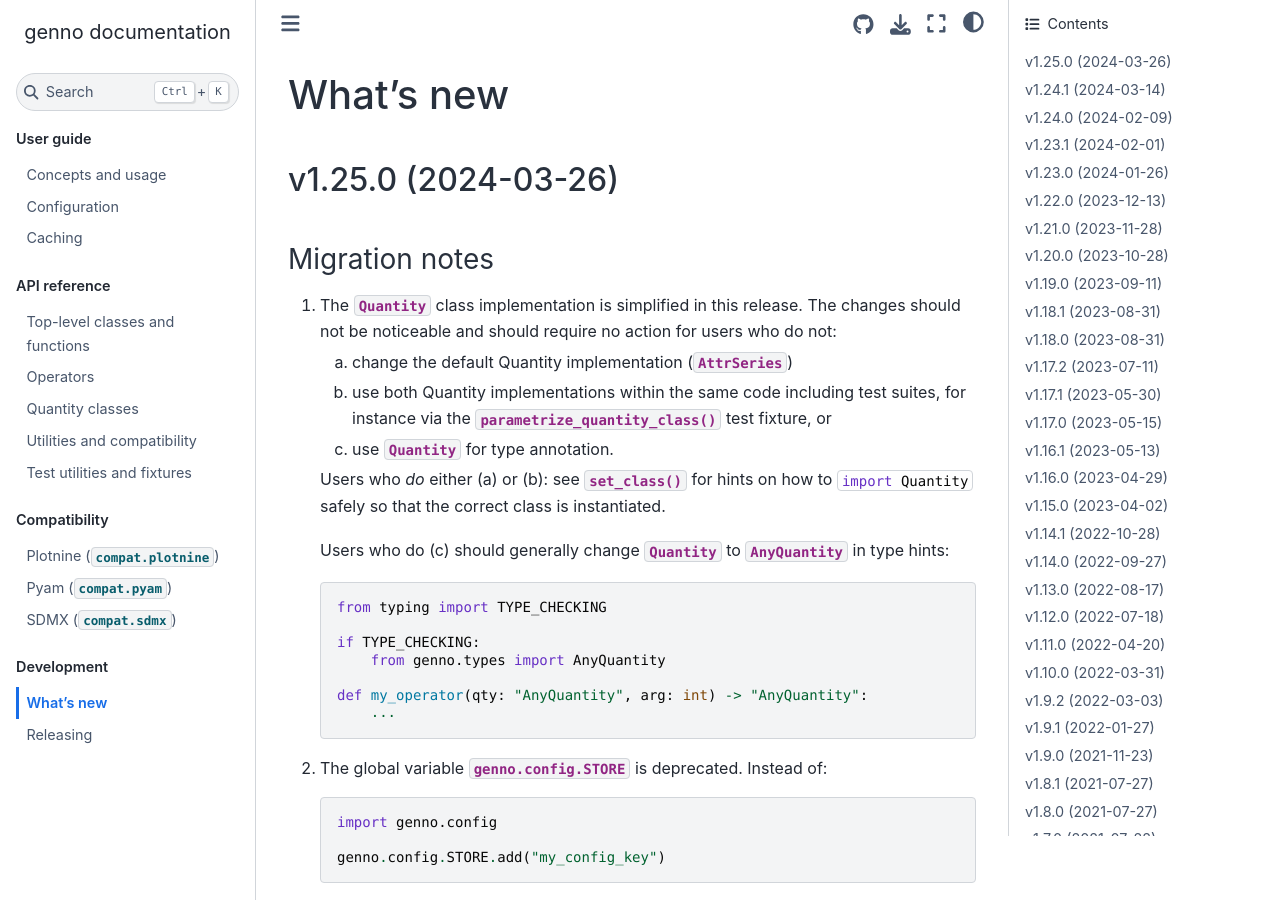
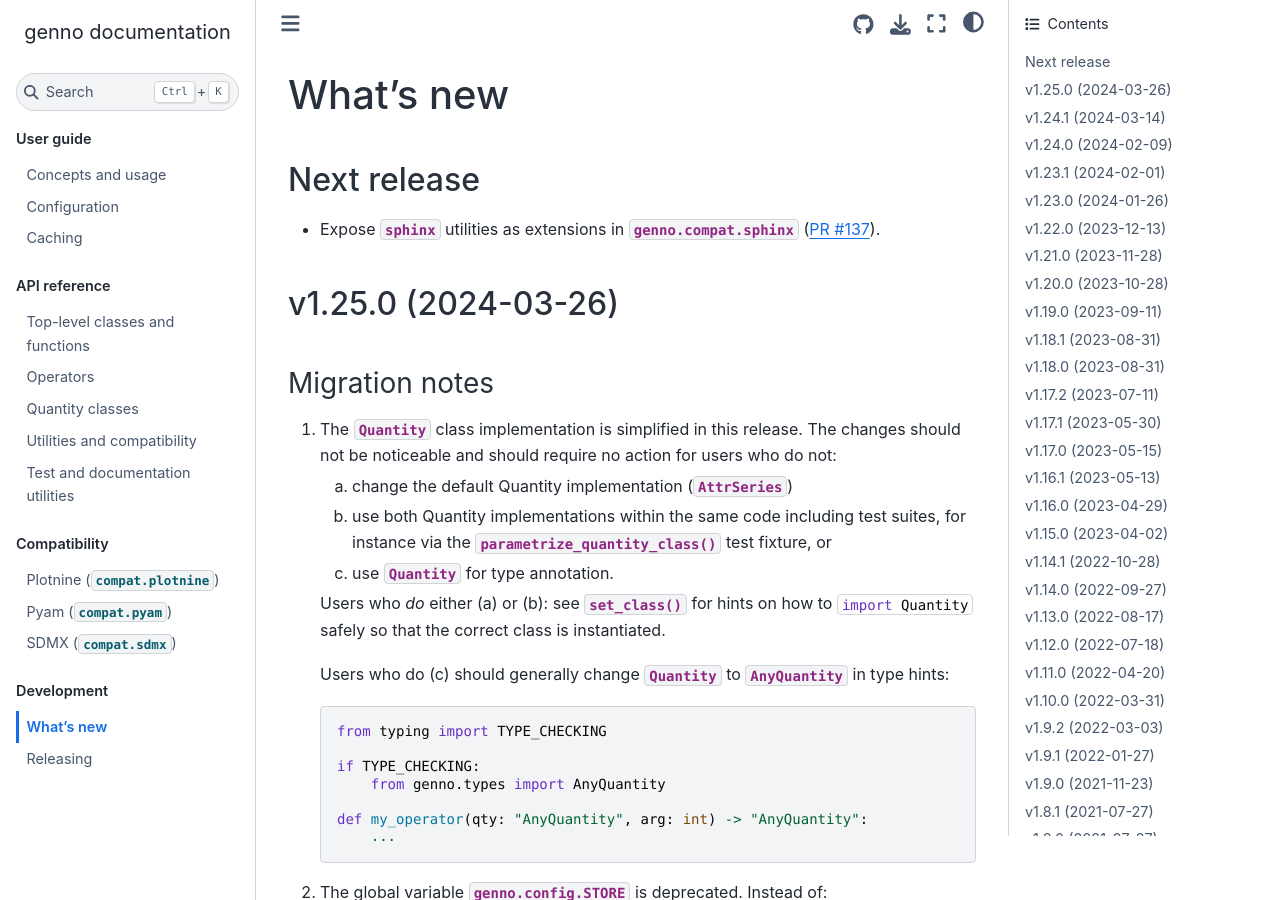
Before and after one commit to khaeru/genno, a Sphinx documentation site: the page built from doc/whatsnew.rst, in a window 1280 px wide and 900 px high. Built offline with Sphinx 7.4.7 and the Sphinx Book theme 1.1.4, drawn with Linux system fonts in a browser that asks for light colours.

Commit message:
Add #137 to doc/whatsnew

```diff
--- a/doc/conf.py
+++ b/doc/conf.py
@@ -71,12 +71,14 @@ reference_aliases = {
     "Quantity": "genno.core.attrseries.AttrSeries",
     "AnyQuantity": ":data:`genno.core.quantity.AnyQuantity`",
     #
-    # Many projects' inventories lack a py:module target for the top-level module.
-    # Rewrite these so that, for instance, :py:mod:`dask` becomes :std:doc:`dask:index`.
+    # Many projects (including Sphinx itself!) do not have a py:module target in for the
+    # top-level module in objects.inv. Resolve these using :doc:`index` or similar for
+    # each project.
     "dask$": ":std:doc:`dask:index`",
     "pint$": ":std:doc:`pint <pint:index>`",
     "plotnine$": ":class:`plotnine.ggplot`",
     "pyam$": ":std:doc:`pyam:index`",
+    "sphinx$": ":std:doc:`sphinx <sphinx:index>`",
 }
 
 # -- Options for sphinx.ext.extlinks ---------------------------------------------------
@@ -110,6 +112,7 @@ intersphinx_mapping = {
     "pytest": ("https://docs.pytest.org/en/stable", None),
     "sdmx1": ("https://sdmx1.readthedocs.io/en/stable", None),
     "sparse": ("https://sparse.pydata.org/en/stable", None),
+    "sphinx": ("https://www.sphinx-doc.org/en/master", None),
     "xarray": ("https://docs.xarray.dev/en/stable", None),
 }
 
--- a/doc/whatsnew.rst
+++ b/doc/whatsnew.rst
@@ -1,8 +1,10 @@
 What's new
 **********
 
-.. Next release
-.. ============
+Next release
+============
+
+- Expose :mod:`sphinx` utilities as extensions in :mod:`genno.compat.sphinx` (:pull:`137`).
 
 v1.25.0 (2024-03-26)
 ====================
--- a/genno/compat/sphinx/autodoc_operator.py
+++ b/genno/compat/sphinx/autodoc_operator.py
@@ -1,5 +1,3 @@
-"""Configure :mod:`sphinx.ext.autodoc` to handle :class:`Operator` as functions."""
-
 from typing import TYPE_CHECKING
 
 from sphinx.ext.autodoc import FunctionDocumenter
@@ -19,4 +17,5 @@ class OperatorDocumenter(FunctionDocumenter):
 
 
 def setup(app: "sphinx.application.Sphinx"):
+    """Configure :mod:`sphinx.ext.autodoc` to handle :class:`Operator` as functions."""
     app.add_autodocumenter(OperatorDocumenter, override=True)
--- a/genno/compat/sphinx/rewrite_refs.py
+++ b/genno/compat/sphinx/rewrite_refs.py
@@ -92,7 +92,7 @@ def resolve_intersphinx_aliases(app, env, node, contnode):
 
 
 def setup(app: "sphinx.application.Sphinx"):
-    """Connect :mod:`rewrite_refs` event handlers."""
+    """Connect :mod:`.rewrite_refs` event handlers."""
 
     app.add_config_value("reference_aliases", dict(), "")
 
```
Also changed, not shown: doc/api-testing.rst (+10 -2 lines).
